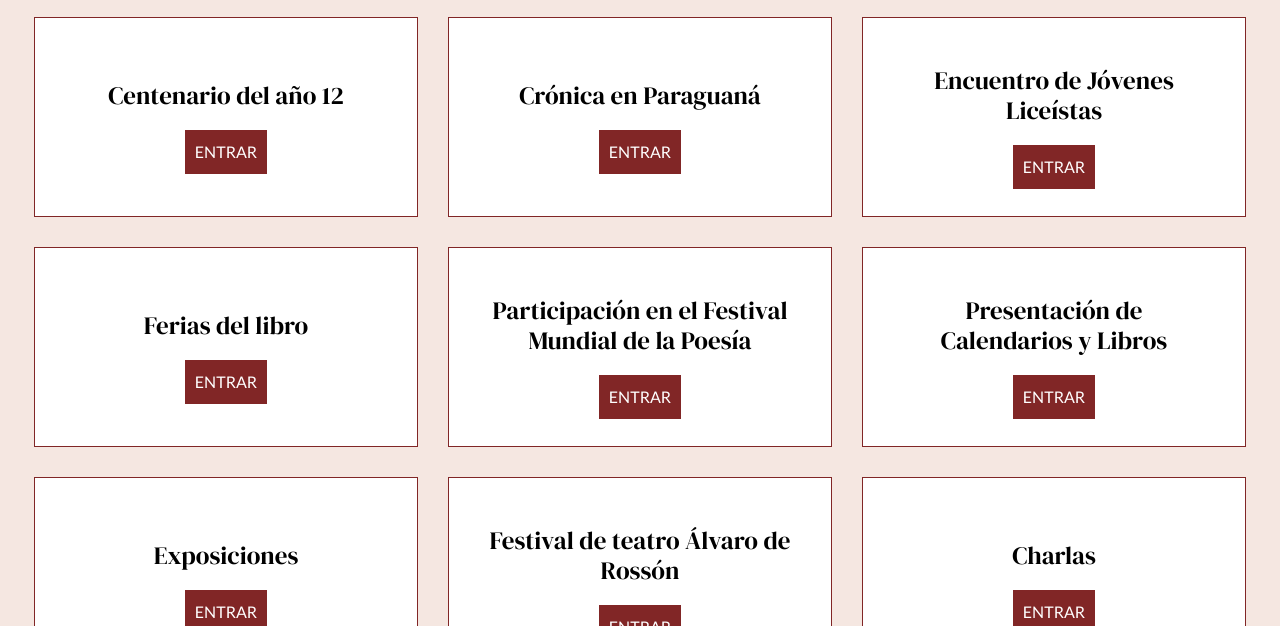
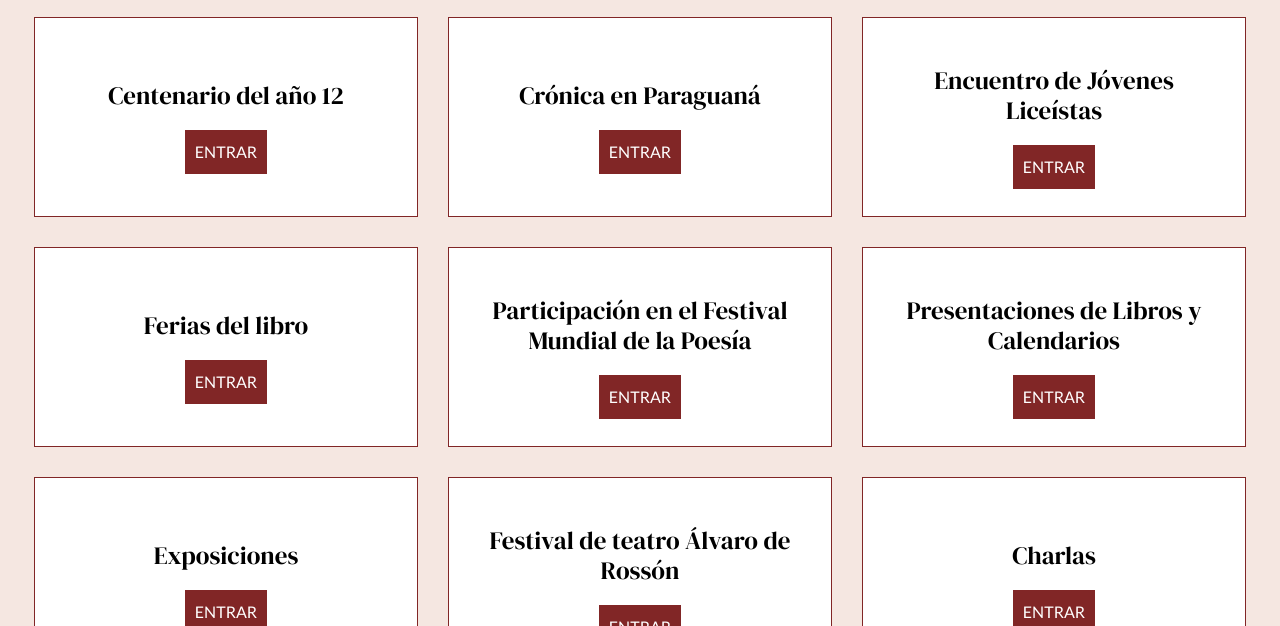
Before and after one commit to Ripdiegozz/blog-LBW, an Astro site: page /gallery in a window 1280 px wide. Shown: the part 474-1100 px from the top of the page. Built offline with nearby package versions, Linux system fonts and the light colour scheme; Astro itself is replaced by a stand-in of ours; a script that the page names is missing.

Commit message:
Texto de inicio arreglado

```diff
--- a/src/pages/gallery/index.astro
+++ b/src/pages/gallery/index.astro
@@ -11,7 +11,7 @@ import Layout from "../../components/Layout.astro";
                 <CARD cardLink="gallery/articles/encuentro-jovenes-liceistas" cardTitle="Encuentro de Jóvenes Liceístas" cardDate="30-01-2023"></CARD>
                 <CARD cardLink="gallery/articles/feria-del-libro" cardTitle="Ferias del libro" cardDate="30-01-2023"></CARD>
                 <CARD cardLink="gallery/articles/festival-mundial-poesia" cardTitle="Participación en el Festival Mundial de la Poesía" cardDate="30-01-2023"></CARD>
-                <CARD cardLink="gallery/articles/presentacion-de-calendarios" cardTitle="Presentación de Calendarios y Libros" cardDate="30-01-2023"></CARD>
+                <CARD cardLink="gallery/articles/presentacion-de-calendarios" cardTitle="Presentaciones de Libros y Calendarios" cardDate="30-01-2023"></CARD>
                 <CARD cardLink="gallery/articles/exposiciones-fundacion" cardTitle="Exposiciones" cardDate="30-01-2023"></CARD>
                 <CARD cardLink="gallery/articles/festival-alvaro-de-rosson" cardTitle="Festival de teatro Álvaro de Rossón" cardDate="30-01-2023"></CARD>
                 <CARD cardLink="gallery/articles/charlas-fundacion" cardTitle="Charlas" cardDate="30-01-2023"></CARD>
```
